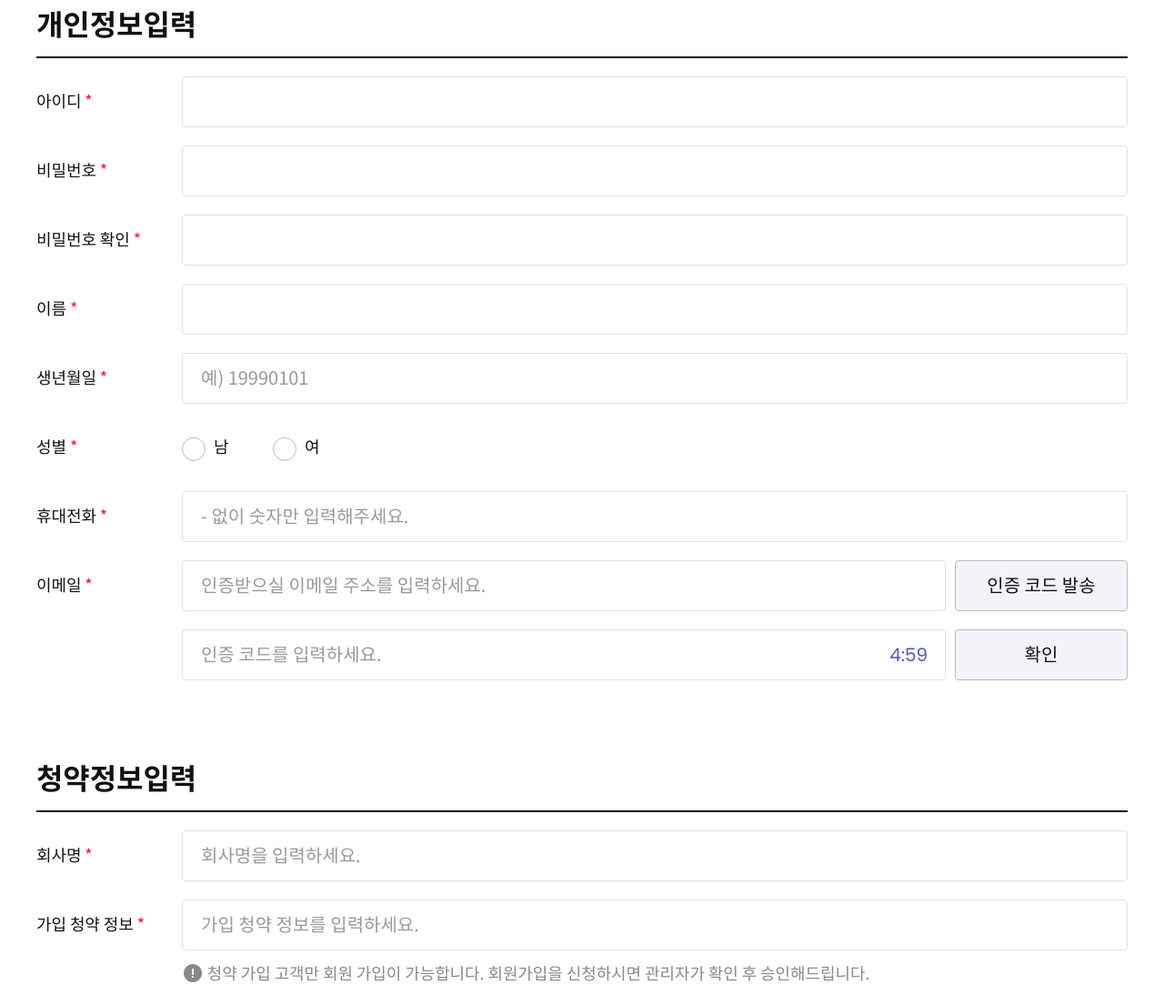
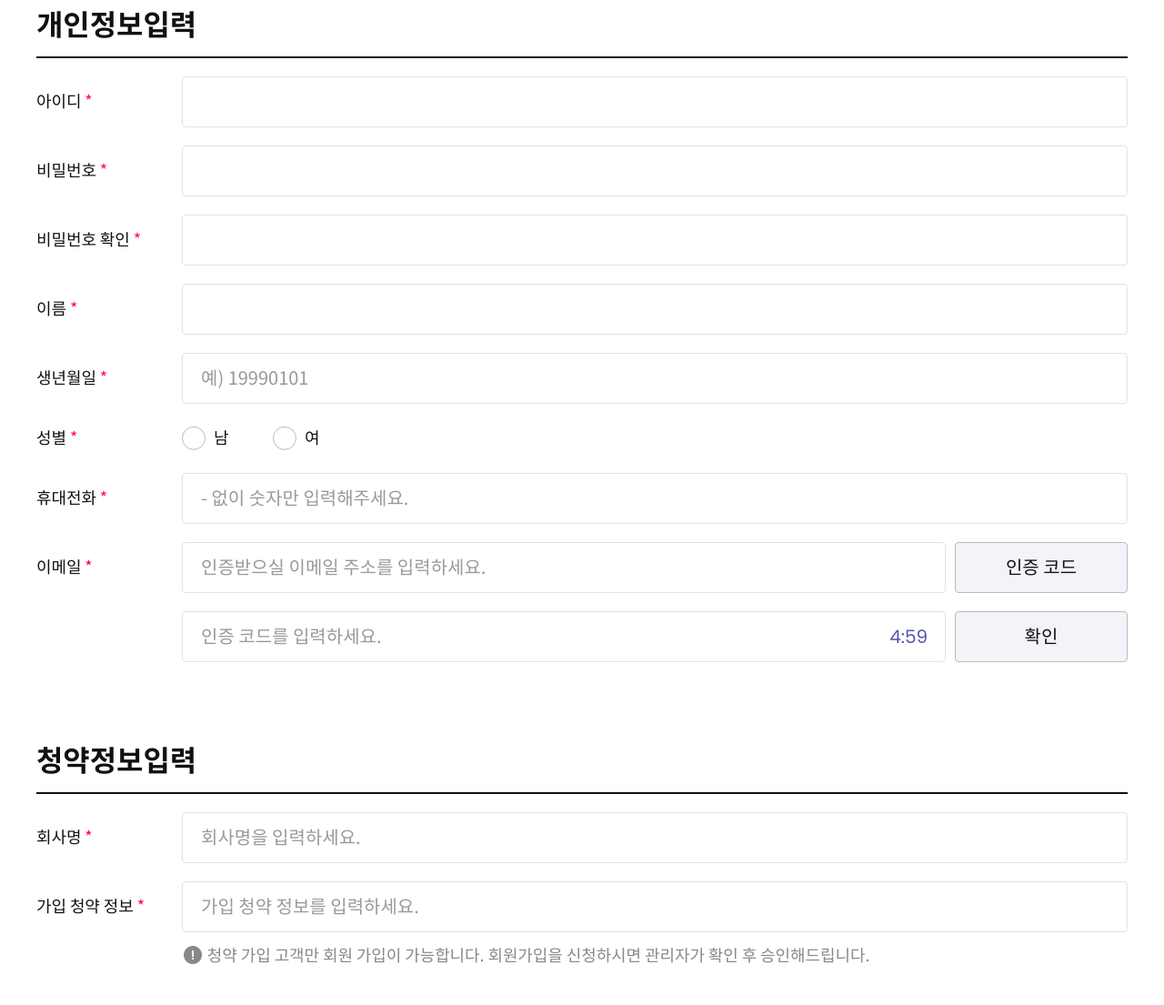
Before and after one commit to toriuri/Teamvoice, a PHP site: page /member/join-step2.php in a window 1280 px wide. Shown: the part 532-1637 px from the top of the page at 91% size. Run offline with PHP 8.4, Linux system fonts and the light colour scheme; some libraries are stand-ins or nearby versions.

Commit message:
회원가입, 마이페이지 - 라디오버튼 스타일 수정

```diff
--- a/assets/scss/modules/_common.scss
+++ b/assets/scss/modules/_common.scss
@@ -290,6 +290,7 @@ input[type=search]::-webkit-search-cancel-button {
     display: block;
     padding: 0 0 0 35px;
     letter-spacing: 0;
+    @include box-sizing();
 
     &:before{
       content: '';
@@ -320,10 +321,6 @@ input[type=search]::-webkit-search-cancel-button {
     &:before{border-color: #bbb;}
     &:after{background: $color-primary;}
   }
-
-  &:checked + label input {
-    border-bottom: 1px solid $color-sub-light !important;
-  }
 }
 
 /* checkbox */
@@ -341,6 +338,7 @@ input[type=search]::-webkit-search-cancel-button {
     //overflow: hidden;
     display: block;
     padding: 0 0 0 35px;
+    @include box-sizing();
 
     &:before {
       content: " ";
@@ -368,9 +366,6 @@ input[type=search]::-webkit-search-cancel-button {
       border-color: $color-primary;
       background: $color-primary;
     }
-  }
-  &:checked + label input {
-    border-bottom: 1px solid $color-primary !important;
   }
 }
 
@@ -426,7 +421,6 @@ iframe[name='google_conversion_frame'] {
 
   /***** radio button *****/
   .tv-radio[type="radio"] {
-
     & + label{
       padding: 0 0 0 25px;
 
@@ -445,10 +439,6 @@ iframe[name='google_conversion_frame'] {
       //color: #20beef;
       &:before{border-color: #bbb;}
       &:after{background: $color-primary;}
-    }
-
-    &:checked + label input {
-      border-bottom: 1px solid $color-sub-light !important;
     }
   }
 
@@ -474,8 +464,5 @@ iframe[name='google_conversion_frame'] {
         background: $color-primary;
       }
     }
-    &:checked + label input {
-      border-bottom: 1px solid $color-primary !important;
-    }
   }
 }
--- a/assets/scss/pages/_member.scss
+++ b/assets/scss/pages/_member.scss
@@ -155,12 +155,33 @@
           }
         }
 
+        &.gender {
+          //border: 1px solid #f00;
+          height: 36px;
+
           .input-wrap {
             width: 100px;
-           height: 56px;
+            height: 100%;
             float: left;
             position: relative;
             //border: 1px solid #f00;
+            label {
+              width: 100% !important;
+            }
+            /***** radio button *****/
+            .tv-radio[type="radio"] {
+              & + label{
+
+                &:before{
+                  top: 3px;
+                }
+
+                &:after{
+                  top: 10px;
+                }
+              }
+            }
+          }
         }
 
         .tv-input + p {
@@ -396,8 +417,26 @@
 
           label {width: 105px;}
 
+          &.gender {
+            //border: 1px solid #f00;
+            height: 23px;
+
             .input-wrap {
-            width: 80px; height: 37px;
+              width: 70px;
+              //border: 1px solid #f00;
+
+              /***** radio button *****/
+              .tv-radio[type="radio"] {
+                & + label{
+                  &:before{
+                    top: 2px;
+                  }
+                  &:after{
+                    top: 7px;
+                  }
+                }
+              }
+            }
           }
 
           .tv-input + p {
--- a/member/join-step2.html
+++ b/member/join-step2.html
@@ -255,7 +255,7 @@
 											<label for="birth">생년월일 <span>*</span></label>
 											<input type="text" id="birth" class="tv-input" placeholder="예) 19990101">
 										</li>
-										<li>
+										<li class="gender">
 											<label>성별 <span>*</span></label>
 											<div class="input-wrap">
 												<input type="radio" name="gender" id="man" class="tv-radio">
--- a/member/join-step2.php
+++ b/member/join-step2.php
@@ -51,7 +51,7 @@
 								<label for="birth">생년월일 <span>*</span></label>
 								<input type="text" id="birth" class="tv-input" placeholder="예) 19990101">
 							</li>
-							<li>
+							<li class="gender">
 								<label>성별 <span>*</span></label>
 								<div class="input-wrap">
 									<input type="radio" name="gender" id="man" class="tv-radio">
@@ -69,7 +69,7 @@
 							<li class="block email-box">
 								<label for="email">이메일 <span>*</span></label>
 								<input type="email" id="email" class="tv-input" placeholder="인증받으실 이메일 주소를 입력하세요.">
-								<button type="button" class="btn btn--mid btn--lgray">인증 코드 발송</button>
+								<button type="button" class="btn btn--mid btn--lgray">인증 코드</button>
 							</li>
 							<li class="block email-box">
 								<input type="text" class="tv-input" placeholder="인증 코드를 입력하세요.">
--- a/mypage/myinfo-step2.html
+++ b/mypage/myinfo-step2.html
@@ -251,7 +251,7 @@
 											<label for="birth">생년월일 <span>*</span></label>
 											<input type="text" id="birth" class="tv-input" value="19990101">
 										</li>
-										<li>
+										<li class="gender">
 											<label>성별 <span>*</span></label>
 											<div class="input-wrap">
 												<input type="radio" name="gender" id="man" class="tv-radio" checked>
--- a/mypage/myinfo-step2.php
+++ b/mypage/myinfo-step2.php
@@ -47,7 +47,7 @@
 								<label for="birth">생년월일 <span>*</span></label>
 								<input type="text" id="birth" class="tv-input" value="19990101">
 							</li>
-							<li>
+							<li class="gender">
 								<label>성별 <span>*</span></label>
 								<div class="input-wrap">
 									<input type="radio" name="gender" id="man" class="tv-radio" checked>
```
Also changed, not shown: assets/css/style.css. Lines whose indentation alone changed are shown as unchanged.
